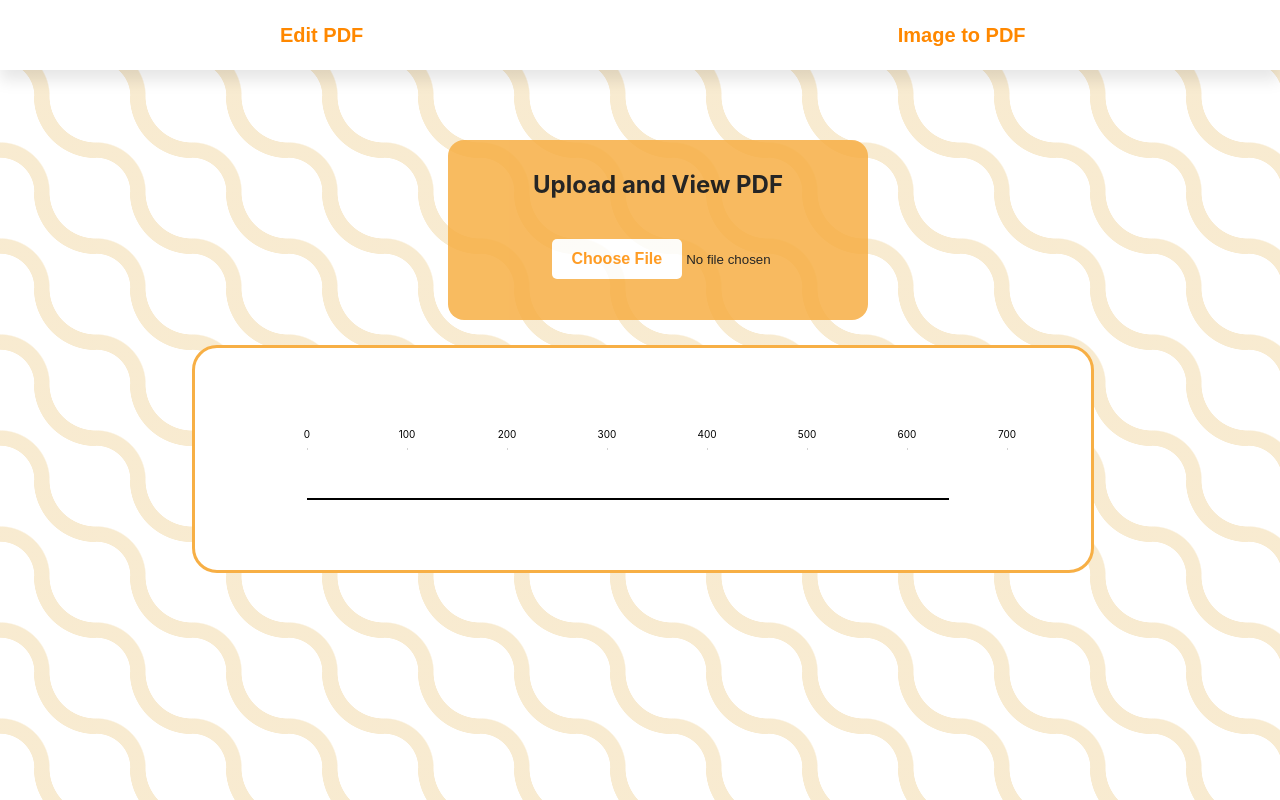
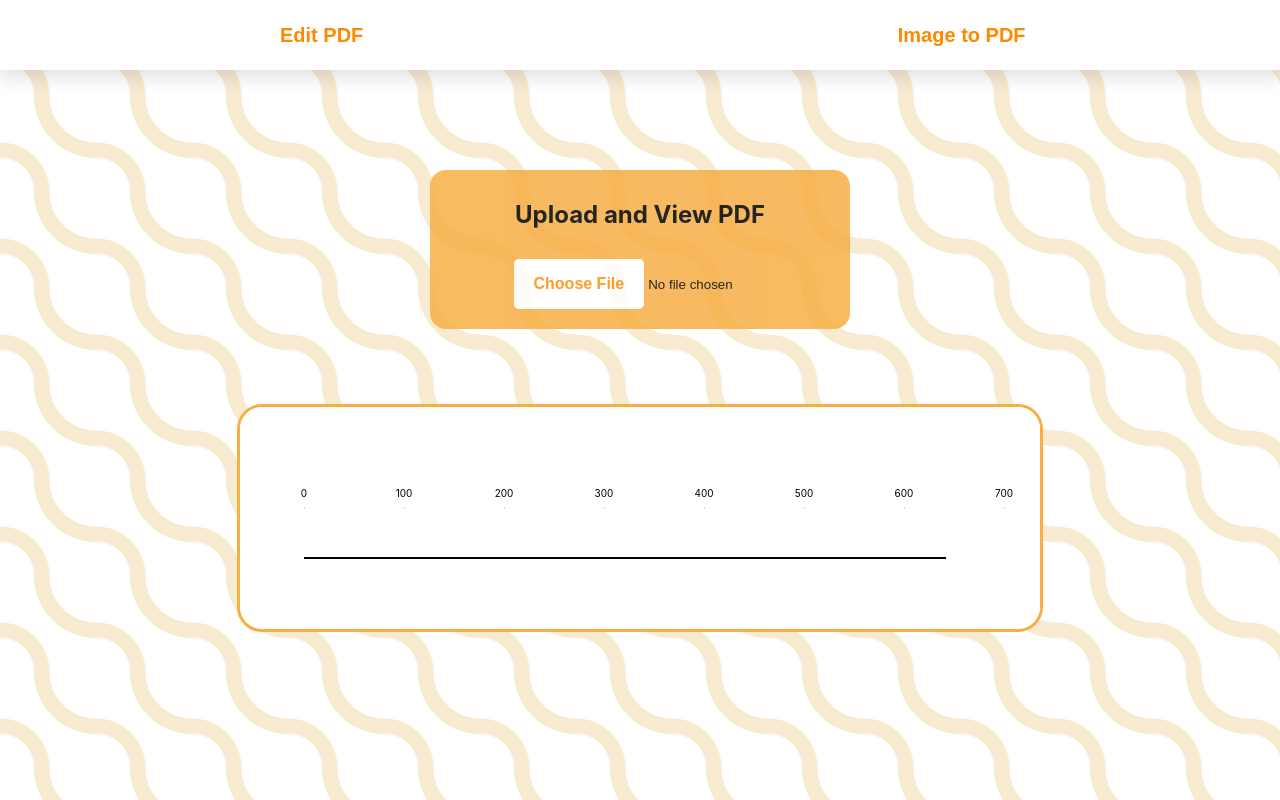
Before and after one commit to Umang-Shroff/OnlyPDFs, a React (Create React App) app: page / in a window 1280 px wide. Shown: the top 800 px of the page. Built offline with nearby package versions, Linux system fonts and the light colour scheme.

Commit message:
Update uploadPdf.css

```diff
--- a/src/components/uploadPdf/uploadPdf.css
+++ b/src/components/uploadPdf/uploadPdf.css
@@ -1,4 +1,4 @@
-.topdiv{
+/* .topdiv{
     position:relative;
     top:50px;
     height:200vh;
@@ -47,4 +47,113 @@
     padding-bottom: 50px;
     border-radius: 25px;
     background-color: white;
+} */
+
+
+/* Top Level Div */
+.topdiv {
+    position: relative;
+    top: 80px;
+    height: 200vh; /* Adjust if needed */
 }
+
+/* Upload Space Styles */
+.upload-space {
+    opacity: 0.85;
+    border-radius: 16px;
+    padding: 10px;
+    text-align: center;
+    width: 80%; /* Changed to percentage for responsiveness */
+    max-width: 400px; /* Set max width */
+    height: auto; /* Changed to auto for responsiveness */
+    margin: 0 auto; /* Center horizontally */
+    background-color: #f7af45;
+}
+
+.upload-head {
+    position: relative;
+}
+
+.upload-inp {
+    position: relative;
+    padding-top: 10px;
+    padding-bottom:10px;
+    left: 0; /* Centering adjustment */
+}
+
+/* File Selector Button Styles */
+.upload-inp::file-selector-button {
+    background-color: white;
+    color: rgb(255, 140, 0);
+    font-weight: bold;
+    font-size: medium;
+    border-radius: 5px;
+    height: 50px;
+    padding-left: 20px;
+    padding-right: 20px;
+    border: none;
+}
+
+.upload-inp::file-selector-button:hover {
+    background-color: rgb(255, 246, 227);
+    cursor: pointer;
+}
+
+/* Mid Div Styles */
+.middiv {
+    border: 3px solid #f7af45;
+    width: 90%; /* Changed to percentage for responsiveness */
+    max-width: 800px; /* Set max width */
+    margin: 25px auto; /* Center and add margin */
+    padding-bottom: 50px;
+    border-radius: 25px;
+    background-color: white;
+    overflow-x:scroll;
+    overflow-y: hidden;
+    position:relative;
+    top:50px;
+}
+
+
+/* Scrollbar Styles */
+::-webkit-scrollbar-thumb {
+    background-color: orange;
+    border-radius: 10px;
+  }
+
+  ::-webkit-scrollbar {
+    border-radius: 16px;
+    background-color: white;
+    width: 10px;
+    scrollbar-color: blue;
+    height:8px;
+  }
+
+
+/* Responsive Styles */
+@media (max-width: 768px) {
+    .upload-space {
+        width: 90%; /* Adjust width for smaller screens */
+        padding: 20px; /* Increase padding */
+    }
+
+    .middiv {
+        width: 95%; /* Adjust width for smaller screens */
+    }
+}
+
+@media (max-width: 480px) {
+    .upload-inp::file-selector-button {
+        font-size: small; /* Smaller font for smaller screens */
+        padding-left: 10px; /* Adjust padding */
+        padding-right: 10px; /* Adjust padding */
+    }
+
+    .upload-space {
+        height: auto; /* Let height adjust based on content */
+    }
+
+    .middiv {
+        padding-bottom: 20px; /* Reduce padding */
+    }
+}
```
